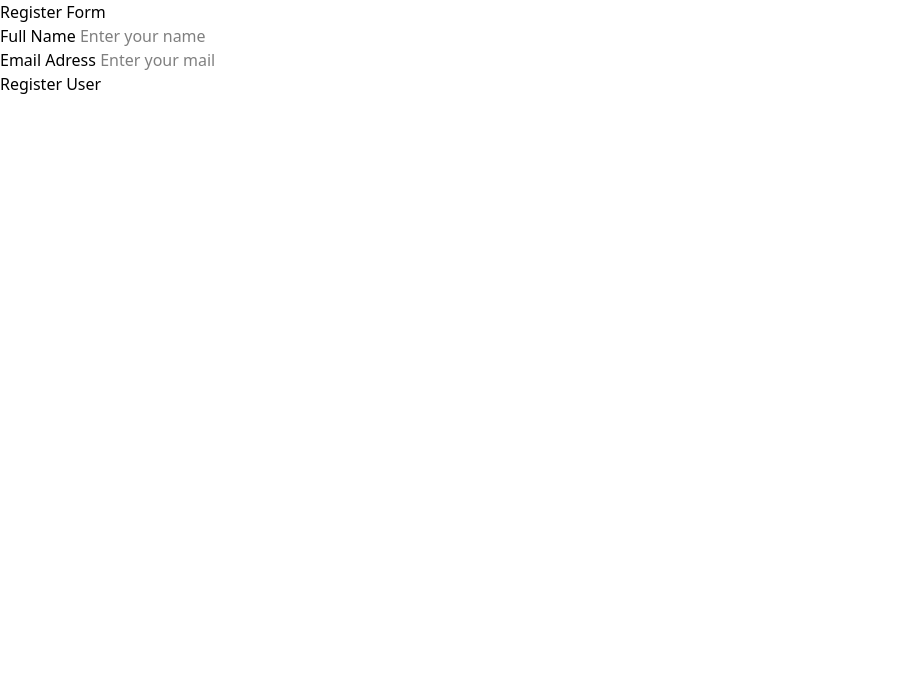
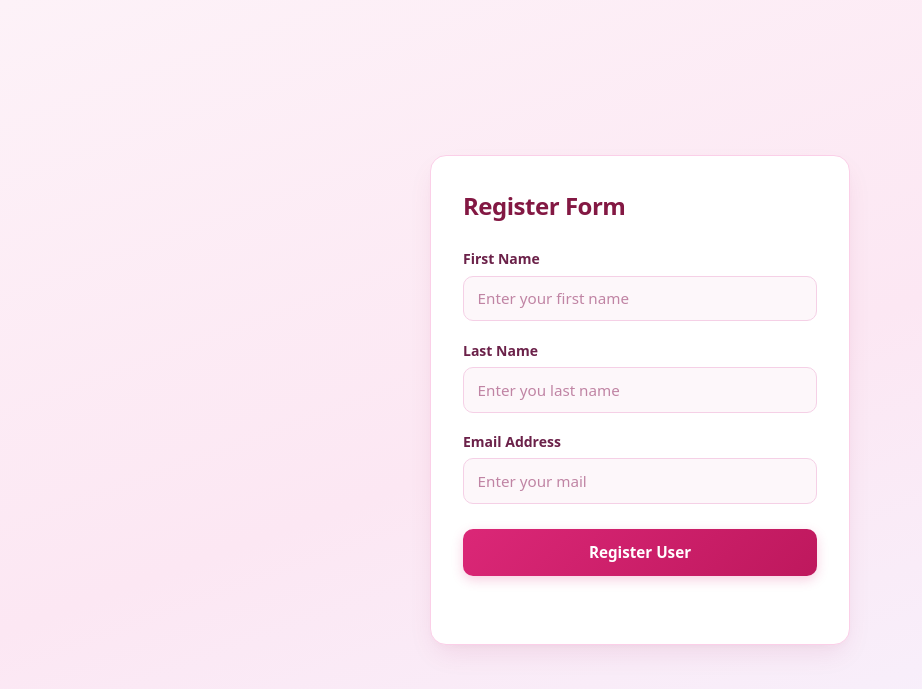
Before and after one commit to maholaconfidence/Full-Stack-CRUD, a Spring Boot app: page / in a window 1280 px wide. Shown: the top 689 px of the page, without its empty margins (0-922 px from the left). Run offline with Spring Boot 4, Linux system fonts and the light colour scheme.

Commit message:
final commit

```diff
--- a/src/main/resources/static/index.html
+++ b/src/main/resources/static/index.html
@@ -3,7 +3,7 @@
 <head>
     <meta charset="UTF-8">
     <title>User Registration</title>
-    <link rel="stylesheet" href="styles.css" />
+    <link rel="stylesheet" href="style.css" />
     <script src="https://cdn.jsdelivr.net/npm/@tailwindcss/browser@4"></script>
 </head>
 <body>
@@ -15,13 +15,20 @@
         <form id="userForm" class="inputDetails">
             <div>
                 <label for="name" class="nameLabel">
-                   Full Name
+                   First Name
                 </label>
-                <input id="name" placeholder="Enter your name" required type="text" class="inputName">
+                <input id="name" placeholder="Enter your first name" required type="text" class="inputName">
             </div>
             <div>
+                <label for="lastName" class="lastNameLabel">
+                    Last Name
+                </label>
+                <input id="lastName" class="lastNameInput" placeholder="Enter you last name" required type="text">
+            </div>
+
+            <div>
                 <label for="email" class="emailHolder">
-                   Email Adress
+                   Email Address
                 </label>
                 <input id="email" class="inputEmail" required type="email" placeholder="Enter your mail"/>
 
@@ -40,12 +47,14 @@
         event.preventDefault();
 
         const userData = {
-            name: document.getElementById("name").value,
+            firstName: document.getElementById("name").value,
+            lastName:document.getElementById("lastName").value,
+
             email: document.getElementById("email").value,
         };
 
         try {
-            const response = await fetch("/api/users", {
+            const response = await fetch("/api/v1/employees", {
                 method: "POST",
 
                 headers: {
@@ -67,9 +76,9 @@
             const result = JSON.parse(responseText);
 
             document.getElementById("message").innerText =
-                "User saved successfully! : " +result.name;
+                "User saved successfully! : " + result.firstName + " " + result.lastName;
 
-            console.log(result.name)
+            console.log(result.firstName + " " + result.lastName)
 
             userForm.reset();
         } catch (error) {
--- a/src/main/resources/static/style.css
+++ b/src/main/resources/static/style.css
@@ -1,97 +1,123 @@
-*{
+* {
     box-sizing: border-box;
     margin: 0;
     padding: 0;
 }
-body{
-    font-family: system-ui;
-    background-color:#f1f5f9 ;
-    color:#0f172a ;
+
+body {
+    font-family: system-ui, -apple-system, BlinkMacSystemFont, "Segoe UI", Roboto, sans-serif;
+    background: linear-gradient(160deg, #fdf2f8 0%, #fce7f3 50%, #f5f3ff 100%);
+    color: #3b0728;
     min-height: 100vh;
 }
-.main-grid{
+
+.main-grid {
     min-height: 100vh;
     display: grid;
     place-items: center;
-    padding:1.5pc;
+    padding: 1.5rem;
 }
-.search-form{
+
+.search-form {
     width: 100%;
     max-width: 420px;
-    background-color:#ffffff ;
-    border:  1px solid #e2e8f0 ;
-    border-radius: 12px;
-    padding: 2px;
-    box-shadow:0 10px 25px -5px rgba(15, 23, 42, 0.08) ;
+    background-color: #ffffff;
+    border: 1px solid #fbcfe8;
+    border-radius: 16px;
+    padding: 2rem;
+    box-shadow: 0 12px 28px -6px rgba(157, 23, 77, 0.1),
+    0 4px 12px -6px rgba(131, 24, 67, 0.06);
+}
 
+.header-text {
+    font-size: 1.5rem;
+    font-weight: 700;
+    color: #831843;
+    margin-bottom: 1.5rem;
+    letter-spacing: -0.02em;
 }
-.header-text{
-    font-size: 1.5px;
-    font-weight: 700;
-    color:#0f172a ;
-    margin-bottom: 1.5px;
-}
-.inputDetails{
+
+.inputDetails {
     display: flex;
     flex-direction: column;
-    gap: 1.15px;
+    gap: 1.15rem;
 }
-.inputDetails > div{
+
+.inputDetails > div {
     display: flex;
     flex-direction: column;
+    gap: 0.4rem;
 }
-.nameLabel,.emailHolder{
-    font-size: 1px;
+
+.nameLabel,
+.lastNameLabel,
+.emailHolder {
+    font-size: 0.875rem;
     font-weight: 600;
-    color: #334155;
+    color: #6b2149;
 }
-.inputName,.inputEmail{
+
+.inputName,
+.lastNameInput,
+.inputEmail {
     width: 100%;
-    padding: 1px 2px;
-    font-size: 1px;
-    color:#0f172a ;
-    background-color:#f8fafc ;
-    border:1px solid  #cbd5e1;
-    border-radius: 8px;
+    padding: 0.65rem 0.85rem;
+    font-size: 0.95rem;
+    color: #3b0728;
+    background-color: #fdf7fa;
+    border: 1px solid #f5d0e6;
+    border-radius: 10px;
     outline: none;
     transition: border-color 0.15s ease, box-shadow 0.15s ease, background-color 0.15s ease;
+}
 
+.inputName::placeholder,
+.lastNameInput::placeholder,
+.inputEmail::placeholder {
+    color: #c084a4;
+}
 
+.inputName:focus,
+.lastNameInput:focus,
+.inputEmail:focus {
+    background-color: #ffffff;
+    border-color: #db2777;
+    box-shadow: 0 0 0 3px rgba(219, 39, 119, 0.16);
 }
-.inputName::placeholder,.inputEmail::placeholder{
-    color: #94a3b8;
+
+.btnSubmit {
+    margin-top: 0.4rem;
+    width: 100%;
+    padding: 0.75rem 1.5rem;
+    font-size: 0.95rem;
+    font-weight: 600;
+    color: #ffffff;
+    background: linear-gradient(135deg, #db2777 0%, #be185d 100%);
+    border: none;
+    border-radius: 10px;
+    cursor: pointer;
+    box-shadow: 0 4px 12px rgba(219, 39, 119, 0.22);
+    transition: background-color 0.15s ease, transform 0.05s ease, box-shadow 0.15s ease;
 }
-.inputName:focus,.inputEmail:focus{
-    background-color: white;
-    border-color:#2563eb ;
-    box-shadow: 0 0 0 3px rgba(37, 99, 235, 0.15);
+
+.btnSubmit:hover {
+    background: linear-gradient(135deg, #be185d 0%, #9d174d 100%);
+    box-shadow: 0 6px 14px rgba(190, 24, 93, 0.28);
 }
-.btnSubmit{
-    margin-top: 1px;
-    width: 100%;
-    padding: 1px 1.5px;
-    font-size: 1px;
-    font-weight: 600;
-    color: white;
-    background-color: #2563eb;
-    border: none;
-    border-radius: 8px;
-    cursor: pointer;
-    transition:background-color 0.15s ease, transform 0.05s ease ;
 
-}
-.btnSubmit:hover{
-    background-color:#1d4ed8 ;
-}
-.btnSubmit:active{
+.btnSubmit:active {
     transform: scale(0.99);
 }
-.paragraph{
-    margin-top: 1px;
-    font-size: 1px;
+
+.paragraph {
+    margin-top: 1rem;
+    font-size: 0.875rem;
+    font-weight: 500;
     line-height: 1.4;
-    color:#15803d ;
+    color: #0f766e;
+    min-height: 1.25rem;
 }
-.paragraph.error{
-    color:#dc2626 ;
+
+.paragraph.error {
+    color: #be123c;
 }
```
Also changed, not shown: src/main/java/org/example/fullstackcrud/entity/Employee.java (+12 -0 lines).
